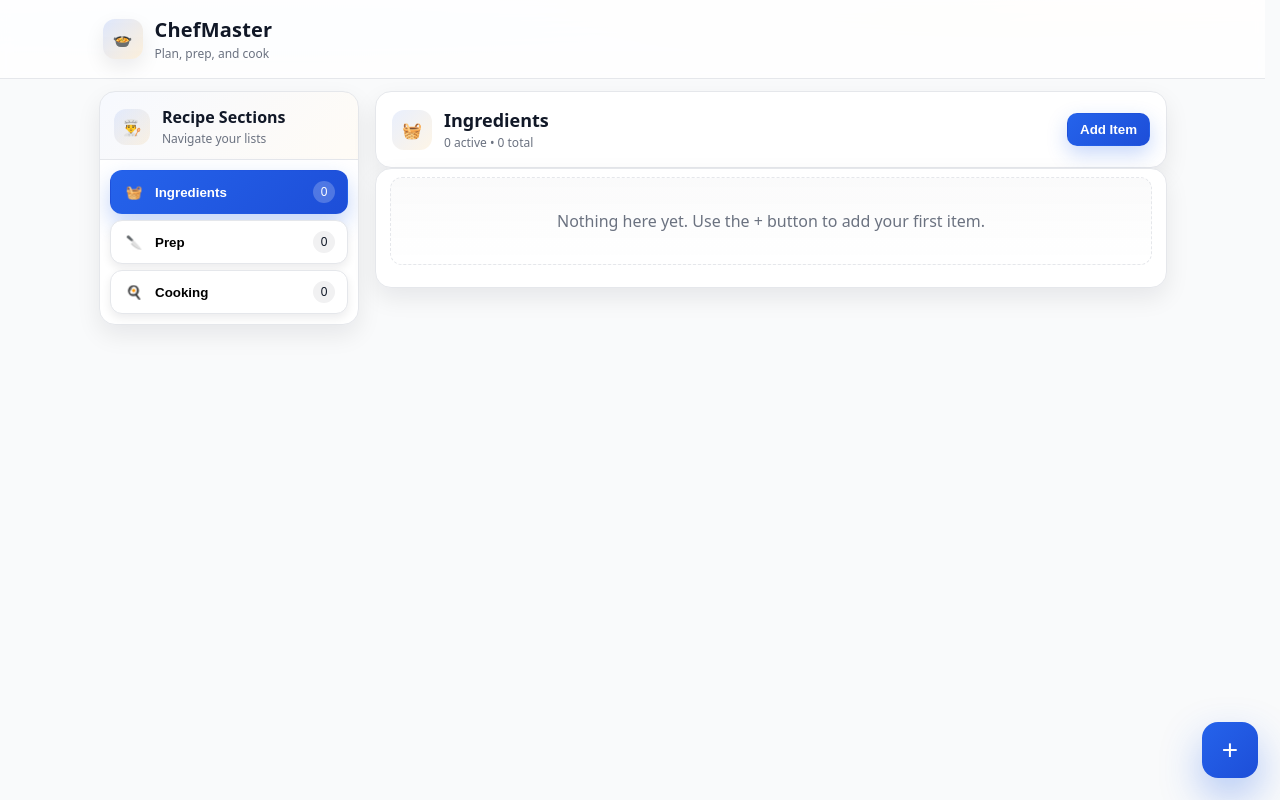
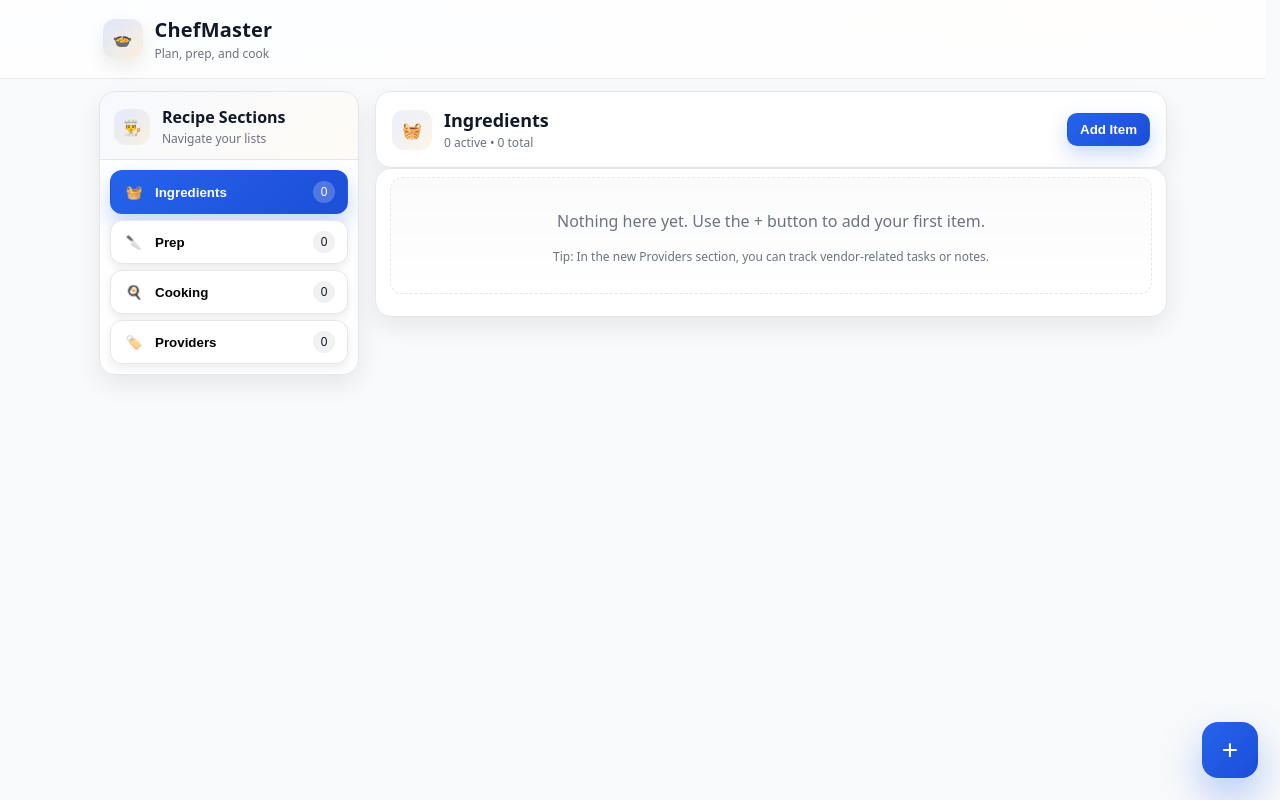
Before and after one commit to kavia-common/cooking-to-do-list-manager-1-10, a React (Create React App) app in the folder app_frontend/: page / in a window 1280 px wide. Built offline with nearby package versions, Linux system fonts and the light colour scheme; the HTML template or start-up script is replaced by a standard one.

Commit message:
Checkpoint 28 - cmf56b9759

```diff
--- a/app_frontend/src/App.js
+++ b/app_frontend/src/App.js
@@ -10,11 +10,15 @@ import { Theme, setCSSVariables } from './theme';
 import { createTask, reorder } from './utils/types';
 import { loadState, saveState } from './utils/storage';
 
-// Define recipe sections for navigation (removed "All Items" and removed "serving")
+/**
+ * Define recipe sections for navigation (removed "All Items" and removed "serving")
+ * Added new "Providers" section so users can access provider-related recipe options.
+ */
 const RECIPE_SECTIONS = [
   { key: 'ingredients', label: 'Ingredients', icon: '🧺' },
   { key: 'prep', label: 'Prep', icon: '🔪' },
   { key: 'cooking', label: 'Cooking', icon: '🍳' },
+  { key: 'providers', label: 'Providers', icon: '🏷️' },
 ];
 
 // Map for header icon per section
@@ -22,6 +26,7 @@ const SECTION_ICON = {
   ingredients: '🧺',
   prep: '🔪',
   cooking: '🍳',
+  providers: '🏷️',
 };
 
 // PUBLIC_INTERFACE
--- a/app_frontend/src/components/Sidebar.js
+++ b/app_frontend/src/components/Sidebar.js
@@ -16,7 +16,7 @@ export default function Sidebar({ categories, current, onSelect }) {
         </div>
       </div>
 
-      <nav className="sidebar-nav" aria-label="Sidebar navigation">
+      <nav className="sidebar-nav" aria-label="Recipe sections navigation">
         {categories.map((cat) => {
           const active = current === cat.key;
           return (
--- a/app_frontend/src/components/TaskList.js
+++ b/app_frontend/src/components/TaskList.js
@@ -20,6 +20,9 @@ export default function TaskList({ tasks, onReorder, onToggleDone, onDelete, onE
       {tasks.length === 0 && (
         <div className="empty">
           <p>Nothing here yet. Use the + button to add your first item.</p>
+          <p className="muted" style={{ marginTop: 8, fontSize: 12 }}>
+            Tip: In the new Providers section, you can track vendor-related tasks or notes.
+          </p>
         </div>
       )}
       {tasks.map((t, idx) => (
```
Also changed, not shown: 2 other files (tests, documents, lock files or other folders).
